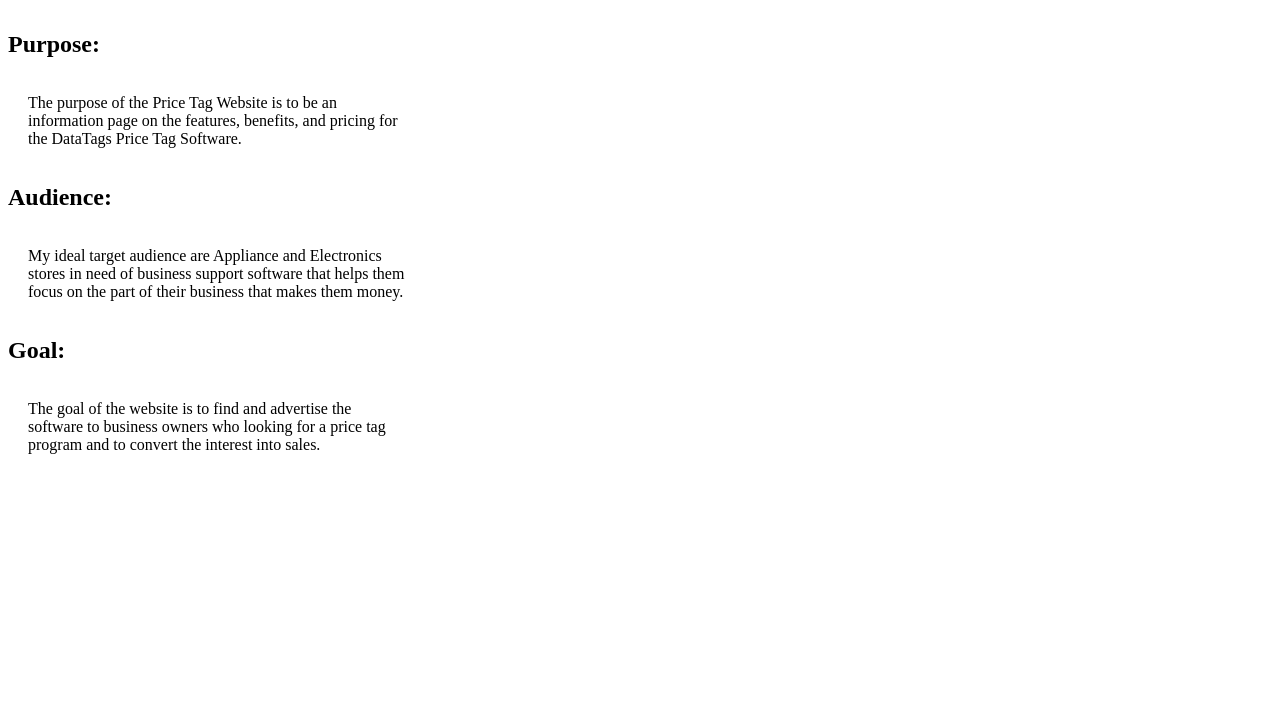
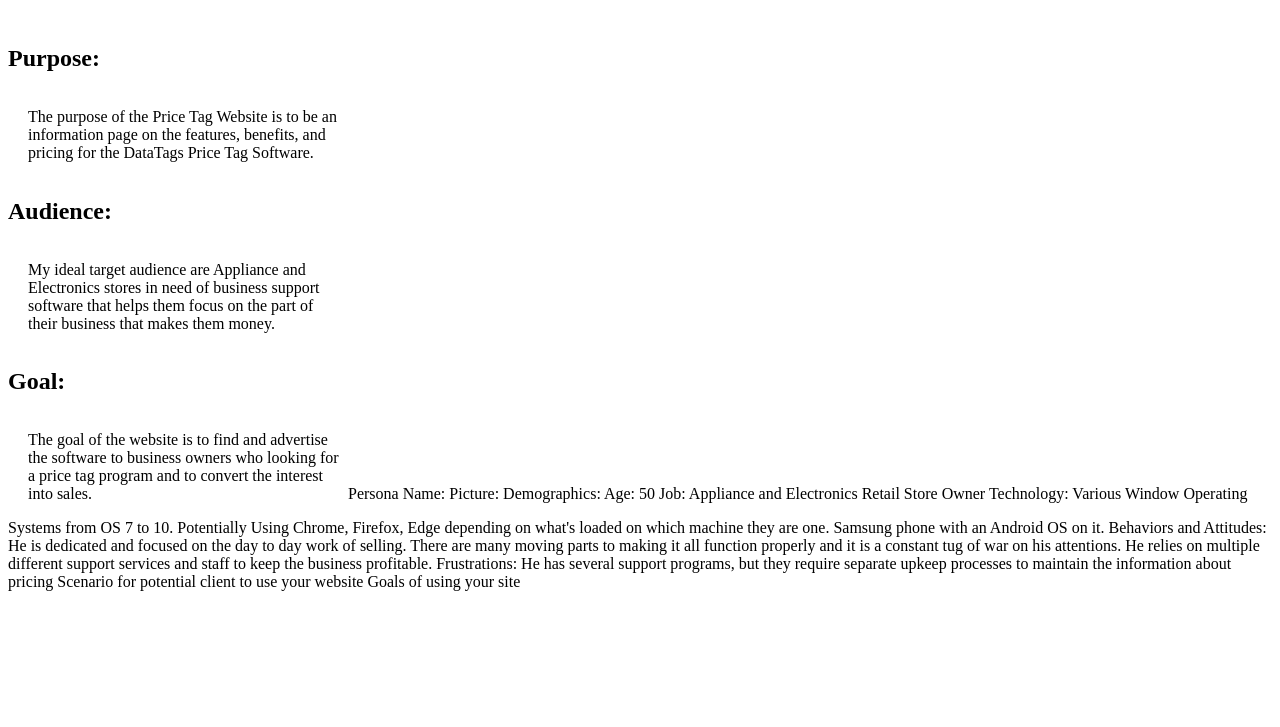
Before and after one commit to WardMatt/personal-website-project, a plain HTML site: page public_html/documentation/milestone-1.html in a window 1280 px wide. Shown: the part 73-800 px from the top of the page. Drawn offline with Linux system fonts and the light colour scheme.

Commit message:
added some content for the Persona on the milestone-1.html page.

```diff
--- a/public_html/documentation/milestone-1.html
+++ b/public_html/documentation/milestone-1.html
@@ -1,4 +1,4 @@
-<!DOCTYPE HTML/>
+<!DOCTYPE HTML>
 
 <html lang="en">
 
@@ -38,6 +38,33 @@
             the interest into sales.
         </p>
 
+Persona
+
+Name:
+
+Picture:
+
+Demographics:
+
+    Age: 50
+
+    Job: Appliance and Electronics Retail Store Owner
+
+    Technology: Various Window Operating Systems from OS 7 to 10. Potentially Using Chrome,
+                Firefox, Edge depending on what's loaded on which machine they are one.
+                Samsung phone with an Android OS on it.
+
+    Behaviors and Attitudes: He is dedicated and focused on the day to day work of selling.
+                             There are many moving parts to making it all function properly
+                             and it is a constant tug of war on his attentions. He relies on
+                             multiple different support services and staff to keep the business
+                             profitable.
+
+    Frustrations: He has several support programs, but they require separate upkeep processes to
+                  maintain the information about pricing
+
+    Scenario for potential client to use your website
+    Goals of using your site
 
 </body>
 
--- a/style.css
+++ b/style.css
@@ -3,6 +3,6 @@
 p.milestone {
     display: inline-block;
     overflow-wrap: break-word;
-    max-width: 30%;
+    max-width: 25%;
     margin-left: 20px;
  }
```
